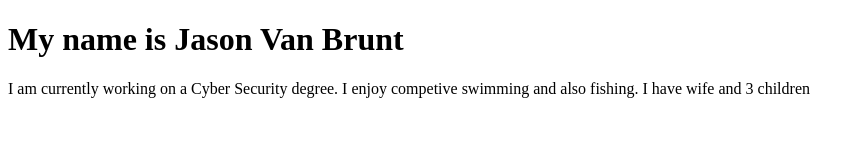
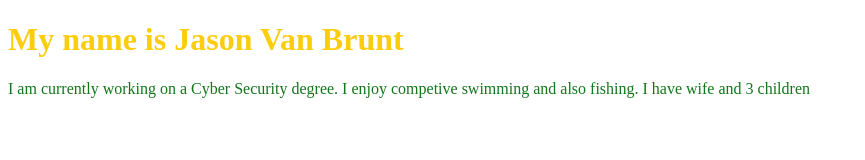
Before and after one commit to vanbruntj/vanbruntj.github.io, a plain HTML site: page index.html in a window 1280 px wide. Shown: the whole page, without its empty margins (0-865 px from the left). Drawn offline with Linux system fonts and the light colour scheme.

Commit message:
Update index.html

```diff
--- a/index.html
+++ b/index.html
@@ -3,9 +3,9 @@
 <head>
 <title> My Personal Introduction</title>
 <style>
-body {back-ground color: 310B60;}
-h1 {color: FCCD0C;}
-p {color: 12761A;}
+body {back-ground color: #310B60;}
+h1 {color: #FCCD0C;}
+p {color: #12761A;}
 </style>
 </head>
 <body>
```
